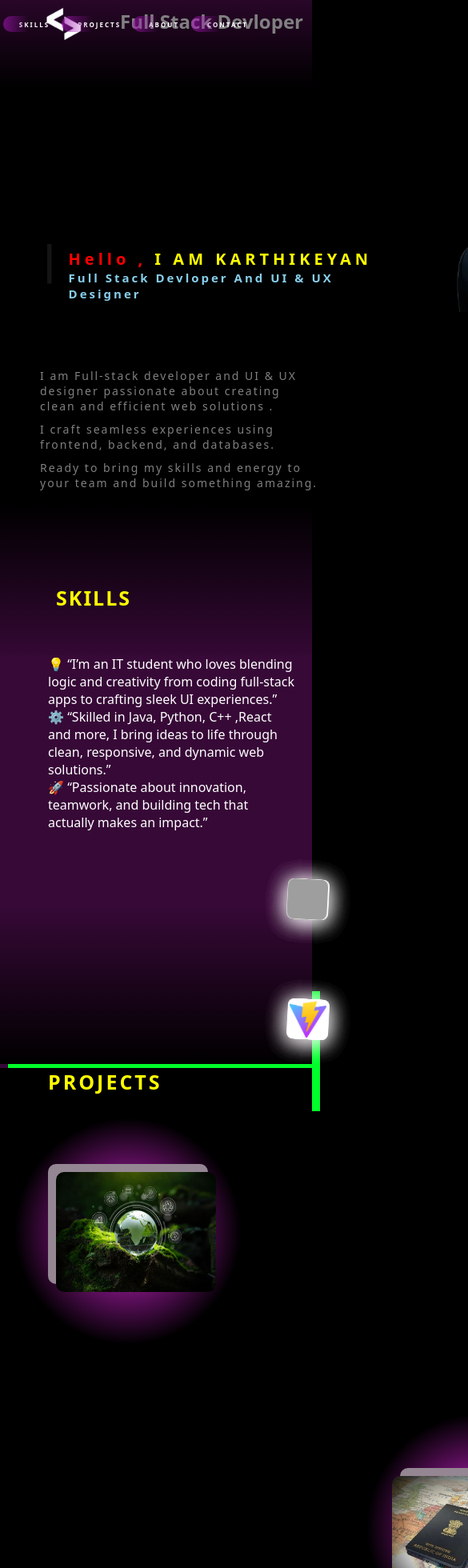
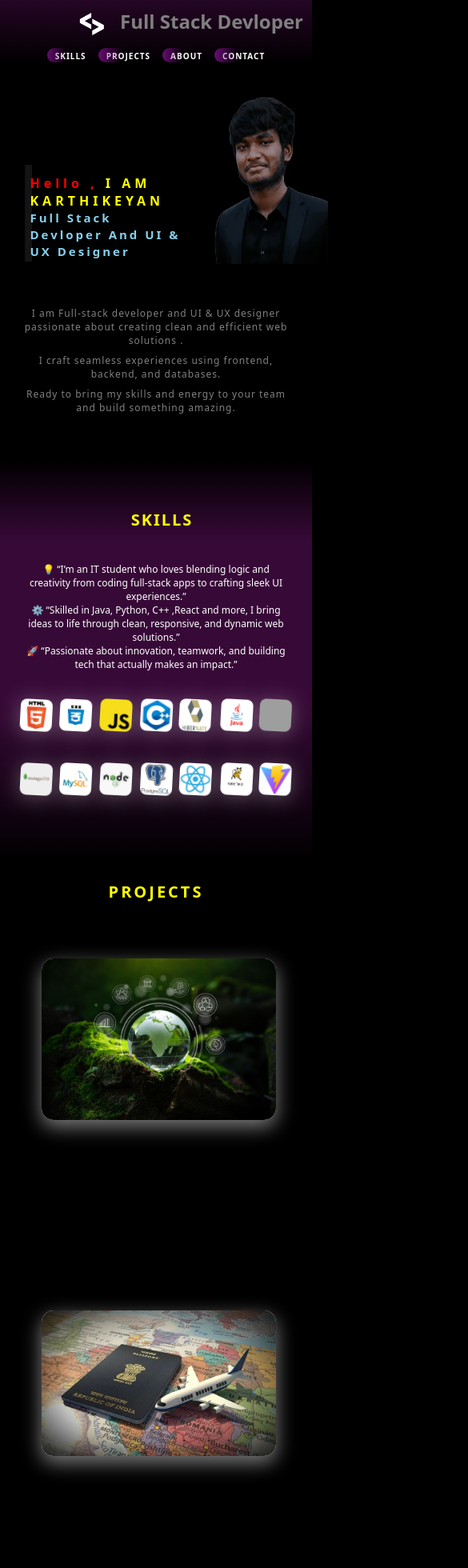
Before and after one commit to Karthikeyan1814/Portfolio, a React (Create React App) app: page / in a window 390 px wide. Shown: the part 40-2000 px from the top of the page at 80% size, 585 px wide, since content can reach past the window. Built offline with nearby package versions, Linux system fonts and the light colour scheme; grey boxes are pictures that could not be loaded.

Commit message:
Updated styles

```diff
--- a/src/component/About.css
+++ b/src/component/About.css
@@ -37,14 +37,52 @@
 @media (max-width: 768px) {
     .about-top{
         height: 100px;
+        margin-top: 200px;
+    }
+    .about-container{
+        background: linear-gradient(180deg, rgb(55, 9, 55),rgb(93, 1, 56));
+        height: auto;
+        padding: 40px 20px 80px 20px;
     }
     .about-container p{
-        margin-left: 60px;
-        width: 80%;
-
+        margin-left: 0;
+        width: 100%;
+        padding: 15px;
+        text-align: center;
+        font-size: 14px;
     }
     .about-title{
-        font-size: 25px;
-        margin-left: -70px;
+        font-size: 28px;
+        text-align: center;
+        padding-left: 0;
+        margin-left: 0;
+        padding-top: 0;
     }
 }
+
+@media (max-width: 480px) {
+    .about-top{
+        height: 80px;
+        margin-top: 150px;
+    }
+    .about-container{
+        background: linear-gradient(180deg, rgb(55, 9, 55),rgb(93, 1, 56));
+        height: auto;
+        padding: 30px 15px 60px 15px;
+    }
+    .about-container p{
+        margin-left: 0;
+        width: 100%;
+        padding: 12px;
+        text-align: center;
+        font-size: 13px;
+        line-height: 1.5;
+    }
+    .about-title{
+        font-size: 22px;
+        text-align: center;
+        padding-left: 0;
+        margin-left: 0;
+        padding-top: 0;
+    }
+}
--- a/src/component/Contact.css
+++ b/src/component/Contact.css
@@ -106,27 +106,112 @@
     left: 750px;
  }
  @media (max-width: 768px) {
+  .content-top{
+    height: auto;
+    min-height: 400px;
+    background: conic-gradient(from 45deg at 50% 50%,rgb(93, 1, 56), black);
+    padding: 40px 20px 80px 20px;
+    display: flex;
+    flex-direction: column;
+    align-items: center;
+  }
   .contact-title{
-    padding-top: 100px;
-    font-size: 35px;
-    padding-left: 60px;
-    font-size: 25px;
+    padding-top: 20px;
+    font-size: 28px;
+    padding-left: 0;
+    text-align: center;
   }
   .contact-btn{
-    margin-left: 50px;
+    position: static;
+    margin-left: 0;
+    margin-top: 30px;
+    width: 100%;
+    max-width: 500px;
+    justify-content: center;
+    flex-wrap: wrap;
+    gap: 20px;
+  }
+  .contact-btn img{
+    height: 60px;
+    width: 60px;
+  }
+  .down-container{
+    position: static;
+    width: 100%;
+    height: auto;
+    display: flex;
+    flex-direction: column;
+    align-items: center;
+    margin-top: 40px;
+  }
+  .down{
+    position: static;
+    text-align: center;
+    font-size: 22px;
+  }
+  .down-btn{
+    margin-left: 0;
+    position: static;
+    width: 200px;
     margin-top: 20px;
   }
+  .contact-glass {
+    display: none;
+  }
+ }
+
+ @media (max-width: 480px) {
+  .content-top{
+    height: auto;
+    min-height: 350px;
+    background: conic-gradient(from 45deg at 50% 50%,rgb(93, 1, 56), black);
+    padding: 30px 15px 60px 15px;
+    display: flex;
+    flex-direction: column;
+    align-items: center;
+  }
+  .contact-title{
+    padding-top: 15px;
+    font-size: 22px;
+    padding-left: 0;
+    text-align: center;
+  }
+  .contact-btn{
+    position: static;
+    margin-left: 0;
+    margin-top: 25px;
+    width: 100%;
+    max-width: 350px;
+    justify-content: center;
+    flex-wrap: wrap;
+    gap: 15px;
+  }
+  .contact-btn img{
+    height: 55px;
+    width: 55px;
+  }
+  .down-container{
+    position: static;
+    width: 100%;
+    height: auto;
+    display: flex;
+    flex-direction: column;
+    align-items: center;
+    margin-top: 30px;
+  }
   .down{
-    position: absolute;
-    left: -340px;
-    top: 30px;
-    font-size: 25px;
-  }
-  .content-top{
-    height: 300px;
+    position: static;
+    text-align: center;
+    font-size: 18px;
   }
   .down-btn{
-    left: -400px;
-    top: 80px;
+    margin-left: 0;
+    position: static;
+    width: 180px;
+    margin-top: 15px;
+    font-size: 14px;
+  }
+  .contact-glass {
+    display: none;
   }
  }
--- a/src/component/Name.css
+++ b/src/component/Name.css
@@ -87,3 +87,45 @@
     }
 
 }
+@media (max-width: 480px) {
+    .name-container {
+        height: auto;
+        width: 100%;
+        flex-direction: row;
+        align-items: center;
+        justify-content: center;
+        gap: 5px;
+        margin-left: 0;
+        margin-top: 130px;
+    }
+
+    .dash {
+        font-size: 120px;
+        font-weight: 100;
+        margin-left: -150px;
+        margin-top: -40px;
+    }
+
+    .name1 {
+        font-size: 16px;
+        letter-spacing: 2px;
+
+        padding-top: 0px;
+        line-height: 1.4;
+        width: 200px;
+        margin-left: -120px;
+    }
+
+    .details-container {
+        width: 90%;
+        margin: 50px auto;
+        height: auto;
+        font-size: 12px;
+        text-align: center;
+    }
+
+    .details-container p {
+        padding-bottom: 8px;
+        letter-spacing: 1px;
+    }
+}
--- a/src/component/Navbar.css
+++ b/src/component/Navbar.css
@@ -100,3 +100,34 @@ html {
         height: 20px;
     }
 }
+@media (max-width: 480px) {
+    .nav-container {
+        height: 120px;
+        width: 100%;
+    }
+
+    .nav-container ul {
+        flex-direction: row;
+        justify-content: center;
+        gap: 15px;
+        margin-right: 0;
+        padding-top: 100px;
+    }
+
+    .nav-container ul li {
+        font-size: 10px;
+        padding: 3px 10px;
+    }
+
+    .logo-web {
+        height: 70px;
+        top: 35px;
+        left:80px;
+    }
+
+    .neon-running {
+        height: 18px;
+        font-size: 12px;
+        letter-spacing: 1px;
+    }
+}
--- a/src/component/Picture.css
+++ b/src/component/Picture.css
@@ -29,3 +29,10 @@
         margin-top: 20px;
     }
 }
+@media (max-width: 480px) {
+    .my-img{
+        left: 260px;
+        height: 250px;
+        width: 150px;
+    }
+}
--- a/src/component/Project.css
+++ b/src/component/Project.css
@@ -22,6 +22,7 @@
     margin-left: 0px;
     background-color:rgb(0, 0, 0);
     position: relative;
+
 }
 .project-gradient-1{
             height: 500px;
@@ -202,81 +203,256 @@
 @media (max-width: 768px) {
   .project-top{
     height: 200px;
-  }
-  .project-name{
-    margin-top: -50px;
-    font-size: 25px;
-    margin-left: -90px;
-  }
-  .project-gradient-1{
-    margin-left: -40px;
-    margin-top:-30px;
-    height: 400px;
-    width: 400px;
-  }
-  .pro-box1{
-    left: 60px;
-    top: 120px;
-    height: 150px;
-    width: 200px;
-  }
-  .pro-box2{
-     left: 70px;
-    top: 130px;
-    height: 150px;
-    width: 200px;
-  }
-  .pro-glass1{
-    left: 200px;
-    top: 140px;
-    height: 100px;
-    padding-bottom: 5px;
-  }
-  .pro-glass1:hover{
-    width: 550px;
-  }
-  .image-stack img{
-    width: 250px;
-    height: 150px;
-  }
-  .image-stack{
-    width: 190px;
-  }
-  .project-gradient-2{
-    margin-left: 400px;
-    margin-top:-30px;
-    height: 400px;
-    width: 400px;
-  }
-  .pro-box3{
-    left: 500px;
-    top: 500px;
-    height: 150px;
-    width: 200px;
-  }
-  .pro-box4{
-     left: 490px;
-    top: 510px;
-    height: 150px;
-    width: 200px;
-  }
-  .pro-glass2{
-     left: 10px;
-    top: 540px;
-    height: 100px;
-    padding-bottom: 5px;
-  }
-    .pro-glass2:hover{
-    width: 600px;
-  }
-  .box-clone{
-    margin-top: 750px;
-  }
-  .box-clone2{
-    top: 900px;
-  }
-  .clone-img{
-    margin-top: 750px;
+    margin-top: 200px;
   }
 
+  .project-name{
+    margin-top: -80px;
+    font-size: 28px;
+    text-align: center;
+    padding-left: 0;
+    margin-left: 0;
+  }
+
+  .project-container {
+    background: rgb(0, 0, 0);
+    position: relative;
+    padding: 40px 15px 100px 15px;
+    height: auto;
+    display: flex;
+    flex-direction: column;
+    gap: 40px;
+  }
+
+  .project-gradient-1,
+  .project-gradient-2 {
+    display: none;
+  }
+
+  /* Create card containers for each project */
+  .pro-box1,
+  .pro-box3,
+  .box-clone {
+    position: static;
+    height: 0;
+    width: 0;
+    margin: 0;
+    visibility: hidden;
+  }
+
+  .pro-box2,
+  .pro-box4,
+  .clone-img {
+    position: static;
+    width: 100%;
+    max-width: 100%;
+    height: auto;
+    border-radius: 20px;
+    box-shadow: 0 10px 30px rgba(0, 0, 0, 0.5);
+    margin: 0;
+  }
+
+  .pro-glass1,
+  .pro-glass2,
+  .box-clone2 {
+    position: static;
+    width: 95%;
+    max-width: 500px;
+    margin: 0 auto;
+    padding: 25px 20px;
+    border-radius: 20px;
+    box-shadow: 0 10px 40px rgba(0, 0, 0, 0.4);
+    background: rgba(255, 255, 255, 0.08);
+    backdrop-filter: blur(25px);
+    border: 1px solid rgba(255, 255, 255, 0.1);
+    height: auto;
+  }
+
+  .pro-glass1:hover,
+  .pro-glass2:hover {
+    transform: none;
+    width: 95%;
+    max-width: 500px;
+    height: auto;
+    box-shadow: 0 15px 50px rgba(0, 0, 0, 0.5);
+  }
+
+  .image-stack {
+    width: 100%;
+    height: auto;
+    min-height: 200px;
+    margin-top: 20px;
+  }
+
+  .image-stack img {
+    width: 100%;
+    max-width: 100%;
+    height: auto;
+    min-height: 180px;
+    object-fit: cover;
+    position: relative;
+    transform: none;
+    top: 0;
+    left: 0;
+    margin: 0;
+    border-radius: 15px;
+  }
+
+  .stack-controls {
+    margin-top: 15px;
+  }
+
+  .stack-controls .btn1,
+  .stack-controls .btn2 {
+    margin-top: 0;
+    transform: none;
+    padding: 10px 20px;
+  }
+
+  .pro-glass1 h1,
+  .pro-glass2 h1,
+  .box-clone2 h1 {
+    font-size: 22px;
+    padding-top: 0;
+    padding-left: 0;
+  }
+
+  .pro-glass1 p,
+  .pro-glass2 p,
+  .box-clone2 p {
+    font-size: 14px;
+    padding-top: 8px;
+    padding-left: 0;
+  }
 }
+@media (max-width: 480px) {
+
+
+  .project-name {
+    font-size: 20px;
+    text-align: center;
+    padding-left: 0;
+    margin-top: -60px;
+    margin-left: 0;
+  }
+
+  .project-container {
+    background: rgb(0, 0, 0);
+    position: relative;
+    padding: 30px 12px 80px 12px;
+    height: auto;
+    display: flex;
+    flex-direction: column;
+    gap: 35px;
+  }
+
+  .project-gradient-1,
+  .project-gradient-2 {
+    display: none;
+  }
+
+  /* Hide shadow boxes on mobile */
+  .pro-box1,
+  .pro-box3,
+  .box-clone {
+    position: static;
+    height: 0;
+    width: 0;
+    margin: 0;
+    visibility: hidden;
+  }
+
+  /* Project images */
+  .pro-box2,
+  .pro-box4,
+  .clone-img {
+    position: static;
+    width: 80%;
+    max-width: 100%;
+    height: auto;
+    border-radius: 15px;
+    box-shadow: 0 8px 25px rgba(255, 253, 253, 0.5);
+    margin-left: 40px;
+    display: block;
+    object-fit: cover;
+  }
+
+  /* Glass containers for mobile cards */
+  .pro-glass1,
+  .pro-glass2,
+  .box-clone2 {
+    position: static !important;
+    width: 98%;
+    max-width: 480px;
+    margin: 0 auto;
+    padding: 20px 15px;
+    border-radius: 15px;
+    box-shadow: 0 8px 35px rgba(0, 0, 0, 0.4);
+    background: rgba(255, 255, 255, 0.08);
+    backdrop-filter: blur(20px);
+    border: 1px solid rgba(255, 255, 255, 0.08);
+    height: auto;
+    left: auto !important;
+    top: auto !important;
+  }
+
+  .pro-glass1:hover,
+  .pro-glass2:hover {
+    transform: none;
+    width: 98%;
+    max-width: 480px;
+    height: auto;
+    box-shadow: 0 12px 45px rgba(0, 0, 0, 0.5);
+  }
+
+  .image-stack {
+    width: 100%;
+    height: auto;
+    min-height: 180px;
+    margin-top: 15px;
+  }
+
+  .image-stack img {
+    width: 100%;
+    max-width: 100%;
+    height: auto;
+    min-height: 160px;
+    object-fit: cover;
+    position: relative;
+    transform: none;
+    top: 0;
+    left: 0;
+    margin: 0;
+    border-radius: 12px;
+  }
+
+  .stack-controls {
+    margin-top: 12px;
+  }
+
+  .stack-controls .btn1,
+  .stack-controls .btn2 {
+    margin-top: 0;
+    transform: none;
+    padding: 8px 16px;
+    font-size: 14px;
+  }
+
+  /* Text sizing for mobile */
+  .pro-glass1 h1,
+  .pro-glass2 h1,
+  .box-clone2 h1 {
+    font-size: 18px;
+    padding-top: 0;
+    padding-left: 0;
+  }
+
+  .pro-glass1 p,
+  .pro-glass2 p,
+  .box-clone2 p {
+    font-size: 13px;
+    padding-top: 8px;
+    padding-left: 0;
+    line-height: 1.4;
+  }
+}
--- a/src/component/Skills.css
+++ b/src/component/Skills.css
@@ -88,3 +88,59 @@
     }
 
 }
+@media (max-width: 480px) {
+    .skill-block {
+
+        padding-top: 60px;
+        height: 100px;
+        margin-top: 20px;
+
+    }
+
+    .skill-name {
+        font-size: 20px;
+        margin-left: 15px;
+        margin-top: 0;
+        text-align: center;
+    }
+
+    .skill-container {
+        height: auto;
+        width: 100%;
+        margin-top: 10px;
+        padding: 30px 10px;
+    }
+
+    .skill-detail {
+        margin-left: 0;
+        width: 90%;
+        text-align: center;
+        margin: 0 auto;
+        font-size: 12px;
+    }
+
+    .skill-img {
+        height: 40px;
+        width: 40px;
+        margin: 5px;
+    }
+
+    .skill-row-1,
+    .skill-row-2 {
+        display: flex;
+        flex-direction: row;
+        justify-content: center;
+        align-items: center;
+        flex-wrap: wrap;
+        height: auto;
+        margin-left: 0;
+        margin-top: 30px;
+        background: none;
+    }
+
+    .row1,
+    .row2 {
+        position: static;
+        margin: 5px;
+    }
+}
```
